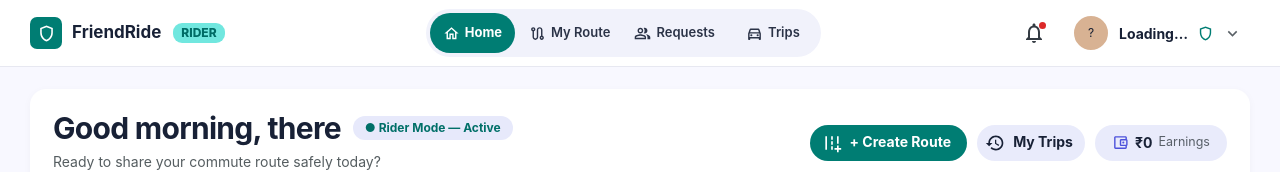
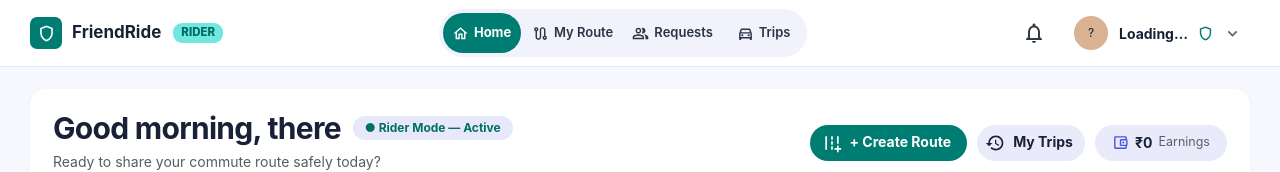
Before and after one commit to barmanakash/Delta, a React (Create React App) app in the folder client/: page /home in a window 1280 px wide. Shown: the top 172 px of the page. Built offline with nearby package versions, Linux system fonts and the light colour scheme; no server answers; sample sign-in values are in the browser's storage.

Commit message:
fixed navbar issue

```diff
--- a/client/src/createcommute/createcommute.js
+++ b/client/src/createcommute/createcommute.js
@@ -38,6 +38,7 @@ import SupportAgentOutlinedIcon from "@mui/icons-material/SupportAgentOutlined";
 import AltRouteOutlinedIcon from "@mui/icons-material/AltRouteOutlined";
 
 import ProfileMenu from "../profilemenu/profilemenu";
+import { RiderHeader } from "../riderlayout/riderlayout";
 import RouteMap from "./routemap";
 
 /* ------------------------------------------------------------------ */
@@ -673,10 +674,12 @@ export default function CreateCommute() {
         }
       `}</style>
 
+      <RiderHeader active="route" user={user} photoUrl={photoUrl} />
+
       {/* ============================ HEADER ============================ */}
       <Box
         component="header"
-        style={{ background: "#fff", boxShadow: "0 2px 14px rgba(30,35,90,0.07)", position: "sticky", top: 0, zIndex: 30 }}
+        style={{ display: "none", background: "#fff", boxShadow: "0 2px 14px rgba(30,35,90,0.07)", position: "sticky", top: 0, zIndex: 30 }}
       >
         <Box
           className="cc-pad"
--- a/client/src/home/home.js
+++ b/client/src/home/home.js
@@ -35,6 +35,7 @@ import NearMeOutlinedIcon from "@mui/icons-material/NearMeOutlined";
 import TuneOutlinedIcon from "@mui/icons-material/TuneOutlined";
 import { Link as RouterLink, useNavigate } from "react-router-dom";
 import ProfileMenu from "../profilemenu/profilemenu";
+import { RiderHeader } from "../riderlayout/riderlayout";
 import RouteMap from "../createcommute/routemap";
 import {
   useIncomingRequests,
@@ -224,6 +225,8 @@ export default function App() {
         flexDirection: "column",
       }}
     >
+      <RiderHeader active="home" user={user} photoUrl={photoUrl} pendingCount={incoming.pendingCount} />
+
       {/* HEADER */}
 
       <Box
@@ -232,7 +235,7 @@ export default function App() {
           width: "100%",
           backgroundColor: "#ffffff",
           borderBottom: "1px solid #e7e8f1",
-          display: "flex",
+          display: "none",
           alignItems: "center",
           justifyContent: "space-between",
           padding: "0 30px",
@@ -431,7 +434,7 @@ export default function App() {
       {/* MAIN CONTENT */}
       <Box
         style={{
-          padding: "89px 30px 28px",
+          padding: "22px 30px 28px",
           boxSizing: "border-box",
           flex: 1,
         }}
--- a/client/src/liftrequest/liftrequest.js
+++ b/client/src/liftrequest/liftrequest.js
@@ -33,6 +33,7 @@ import AddIcon from "@mui/icons-material/Add";
 import FullscreenIcon from "@mui/icons-material/Fullscreen";
 import { Link as RouterLink, useNavigate } from "react-router-dom";
 import ProfileMenu from "../profilemenu/profilemenu";
+import { RiderHeader } from "../riderlayout/riderlayout";
 import {
   apiRequest,
   clearSession,
@@ -125,6 +126,8 @@ function App() {
         flexDirection: "column",
       }}
     >
+      <RiderHeader active="requests" user={user} photoUrl={photoUrl} />
+
       {/* HEADER */}
       <Box
         sx={{
@@ -134,7 +137,7 @@ function App() {
           position: "sticky",
           top: 0,
           zIndex: 30,
-          display: "flex",
+          display: "none",
           alignItems: "center",
           justifyContent: "space-between",
           gap: 2,
--- a/client/src/riderlayout/riderlayout.js
+++ b/client/src/riderlayout/riderlayout.js
@@ -152,8 +152,8 @@ export function RiderHeader({ active = "home", user, photoUrl, pendingCount = 0
                 }}
                 style={{
                   height: 40,
-                  minWidth: isActive ? 74 : 88,
-                  padding: isActive ? "0 13px" : "0 10px",
+                  width: key === "requests" || key === "route" ? 96 : 78,
+                  padding: "0 10px",
                   borderRadius: 24,
                   background: isActive ? teal : "transparent",
                   color: isActive ? "#fff" : "#2b3347",
@@ -162,8 +162,10 @@ export function RiderHeader({ active = "home", user, photoUrl, pendingCount = 0
                   justifyContent: "center",
                   gap: 5,
                   boxSizing: "border-box",
+                  flexShrink: 0,
                   cursor: isActive ? "default" : "pointer",
                   whiteSpace: "nowrap",
+                  position: "relative",
                 }}
               >
                 <Icon style={{ fontSize: 17 }} />
@@ -183,6 +185,9 @@ export function RiderHeader({ active = "home", user, photoUrl, pendingCount = 0
                       justifyContent: "center",
                       fontSize: 12,
                       fontWeight: 700,
+                      position: "absolute",
+                      top: -3,
+                      right: -3,
                     }}
                   >
                     {badge}
```
